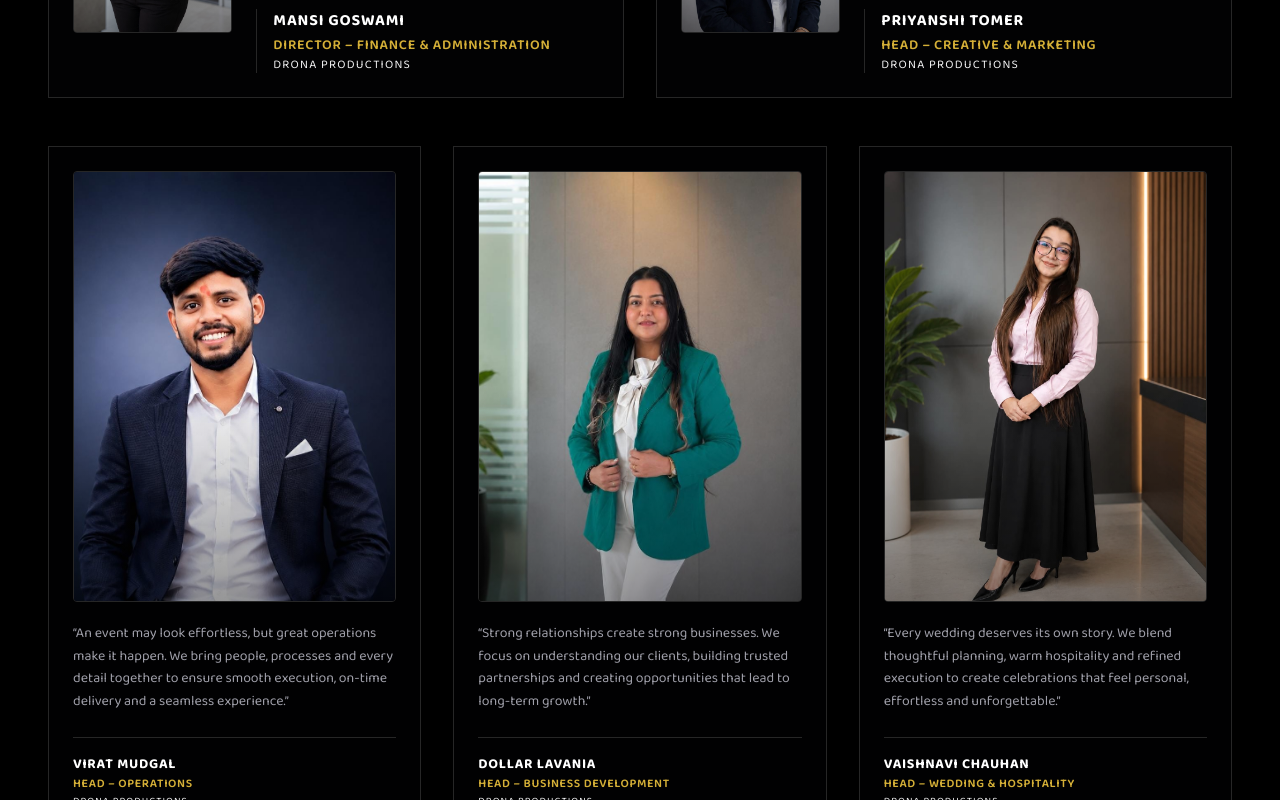
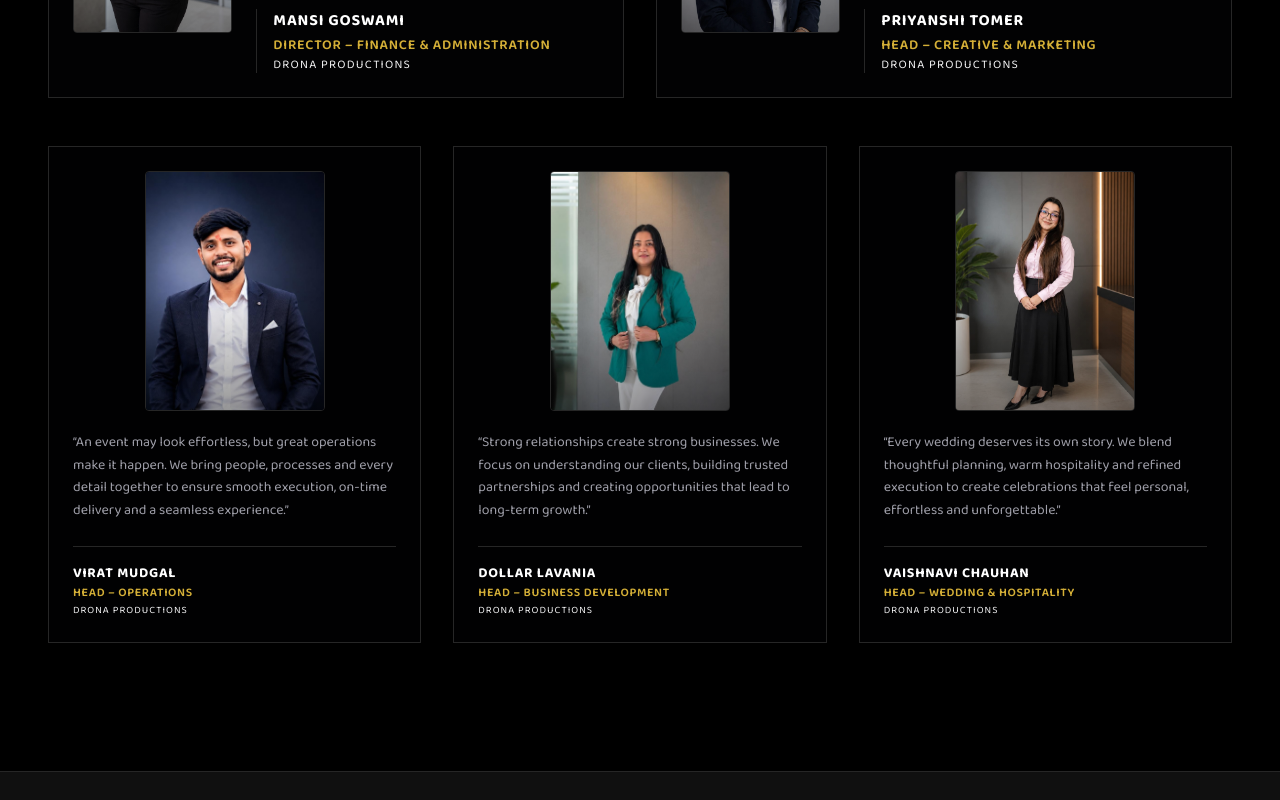
Before and after one commit to dimplebansal1/dronaproductions-new, a Next.js app: page /team in a window 1280 px wide. Shown: the part 2000-2800 px from the top of the page. Built offline with nearby package versions, Linux system fonts and the light colour scheme.

Commit message:
updated design

```diff
--- a/app/page.js
+++ b/app/page.js
@@ -252,7 +252,7 @@ export default function Home() {
                     <h3 className="font-display text-2xl text-fog">
                       {event.title}
                     </h3>
-                    <p className="mt-2 text-sm text-mist opacity-0 transition-all duration-500 group-hover:opacity-100">
+                    <p className="mt-2 text-sm text-mist opacity-100 md:opacity-0 transition-all duration-500 md:group-hover:opacity-100">
                       {event.short}
                     </p>
                     <span className="mt-4 inline-flex items-center gap-2 text-xs font-semibold uppercase tracking-[0.15em] text-gold-soft">
@@ -300,7 +300,7 @@ export default function Home() {
               gold="managed for you."
               description="A single, coordinated team handling every discipline of your event — from first concept to final teardown — so the experience is seamless and stress-free."
             />
-            <Reveal delay={120}>
+            <Reveal delay={120} className="w-full flex justify-start md:w-auto">
               <Link
                 href="/event-management"
                 className="btn btn-outline group whitespace-nowrap"
@@ -418,7 +418,7 @@ export default function Home() {
                     <h3 className="font-display mt-2 text-xl text-fog">
                       {p.title}
                     </h3>
-                    <p className="mt-1 text-xs text-ash opacity-0 transition-opacity duration-500 group-hover:opacity-100">
+                    <p className="mt-1 text-xs text-ash opacity-100 md:opacity-0 transition-opacity duration-500 md:group-hover:opacity-100">
                       {p.services}
                     </p>
                   </div>
--- a/components/Team.js
+++ b/components/Team.js
@@ -128,7 +128,7 @@ export default function Team() {
             >
               <div>
                 {/* Photo */}
-                <div className="relative aspect-[3/4] overflow-hidden rounded-sm border border-zinc-900/80 mb-5 bg-zinc-950 max-w-[280px] sm:max-w-none mx-auto w-full">
+                <div className="relative aspect-[3/4] overflow-hidden rounded-sm border border-zinc-900/80 mb-5 bg-zinc-950 max-w-[280px] sm:max-w-[180px] mx-auto w-full">
                   <img
                     src={member.image}
                     alt={member.name}
```
